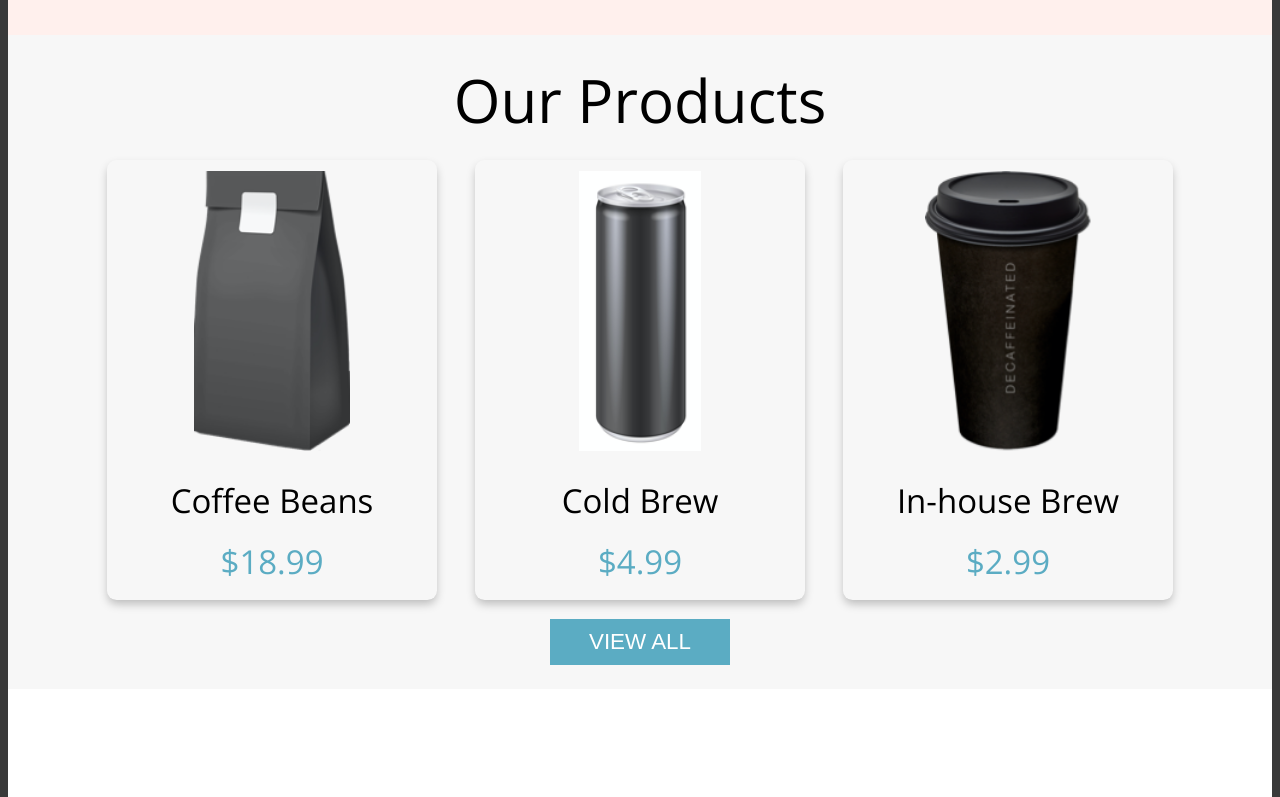
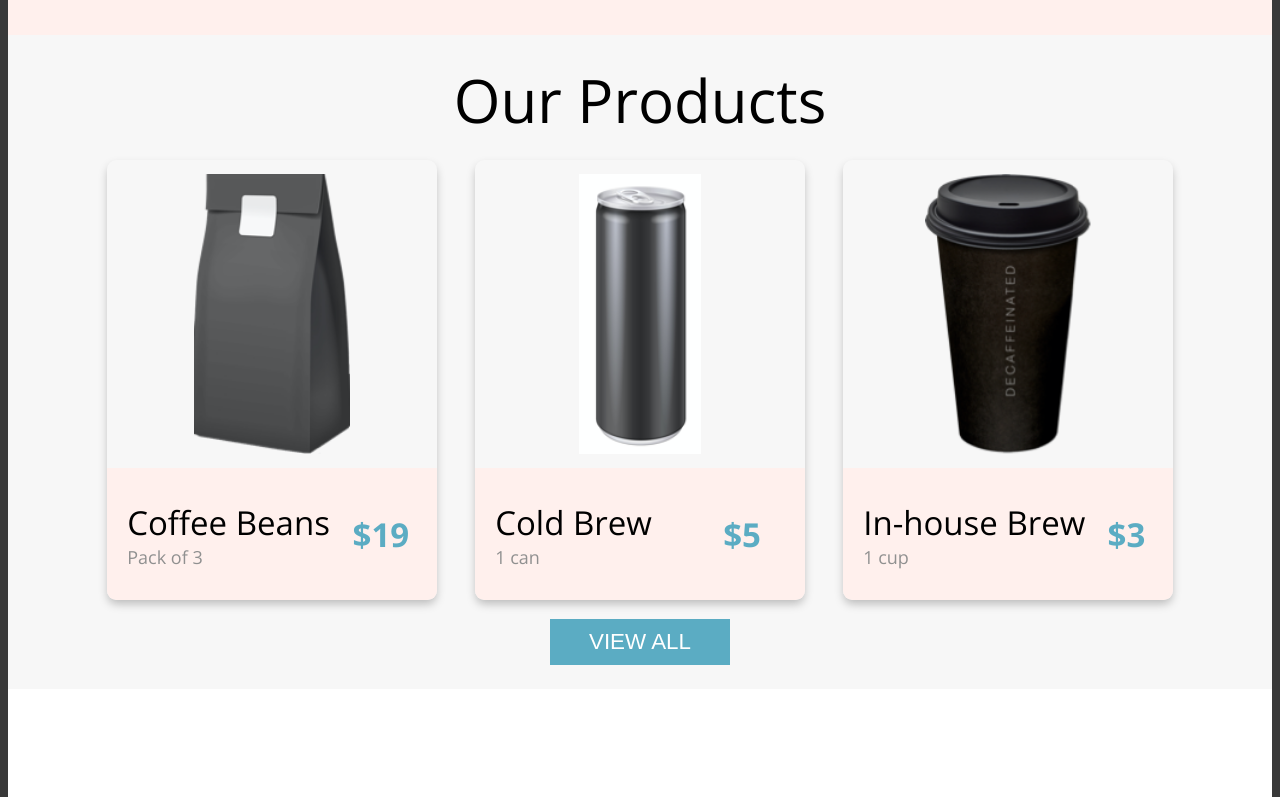
Before and after one commit to C1000101/WebSitePlayGround, a plain HTML site: page index.html in a window 1280 px wide. Shown: the part 735-1532 px from the top of the page. Drawn offline with nearby package versions, Linux system fonts and the light colour scheme.

Commit message:
Coffee shop 13: added a product details section. Styled producted details per requirements.

```diff
--- a/css/global.css
+++ b/css/global.css
@@ -6,6 +6,7 @@
     --highlight-color-blue: #5BACC3;
     --highlight-color-pink: #FFF0ED;
     --neutral-color-light-gray: #F7F7F7;
+    --neutral-color-gray: #909090;
 
     --max-width: 2037px;
 }
--- a/css/landing.css
+++ b/css/landing.css
@@ -47,6 +47,7 @@
     flex-wrap: wrap;
     justify-content: center;
     align-content: center;
+    overflow: hidden;
 }
 
 .product__img {
@@ -55,15 +56,40 @@
     margin: auto;
 }
 
-.product__text {
-    margin: 1rem 0 0.5rem 0;
+.product__details {
+    background-color: var(--highlight-color-pink);
+    width: 100%;
+    display: flex;
+    flex-wrap: wrap;
+    /* justify-content: space-between; */
+    flex-direction: column;
+    height: 30%;
+}
+
+.product__name {
+    margin-top: auto;
+    margin-bottom: 0rem;
+    margin-left: 1.25rem;
+    text-align: start;
 }
 
 .product__price {
     color: var(--highlight-color-blue);
-    font-weight: 400;
-    text-align: center;
-    margin: 0.5rem 0 1rem 0;
+    font-weight: 700;
+    height: 100%;
+    align-content: center;
+    margin-top: auto;
+    margin-bottom: auto;
+    margin-right: 1.25rem;
+}
+
+.product__discretion {
+    color: var(--neutral-color-gray);
+    width: auto;
+    text-align: start;
+    margin-top: 0rem;
+    margin-bottom: auto;
+    margin-left: 1.25rem;
 }
 
 .discount {
--- a/index.html
+++ b/index.html
@@ -49,24 +49,27 @@
                 <div class="product__card-wall">
                     <div class="product__card">
                         <img class="product__img" src="./assets/images/coffeebeans.png" alt="coffee beans">
-                        <h3 class="product__text">Coffee Beans</h3>
-                        <h3 class="product__price">
-                            $18.99
-                        </h3>
+                        <section class="product__details">
+                            <h3 class="product__name">Coffee Beans</h3>
+                            <p class="product__discretion">Pack of 3</p>
+                            <h3 class="product__price">$19</h3>
+                        </section>
                     </div>
                     <div class="product__card">
                         <img class="product__img" src="./assets/images/coldbrew.png" alt="cold brew">
-                        <h3 class="product__text">Cold Brew</h3>
-                        <h3 class="product__price">
-                            $4.99
-                        </h3>
+                        <section class="product__details">
+                            <h3 class="product__name">Cold Brew</h3>
+                            <p class="product__discretion">1 can</p>
+                            <h3 class="product__price">$5</h3>
+                        </section>
                     </div>
                     <div class="product__card">
                         <img class="product__img" src="./assets/images/inhousebrew.png" alt="in-house brew">
-                        <h3 class="product__text">In-house Brew</h3>
-                        <h3 class="product__price">
-                            $2.99
-                        </h3>
+                        <section class="product__details">
+                            <h3 class="product__name">In-house Brew</h3>
+                            <p class="product__discretion">1 cup</p>
+                            <h3 class="product__price">$3</h3>
+                        </section>
                     </div>
                 </div>
                 <button class="button" type="button" onclick="window.location.href='./pages/menu.html'">VIEW ALL</button>
```
